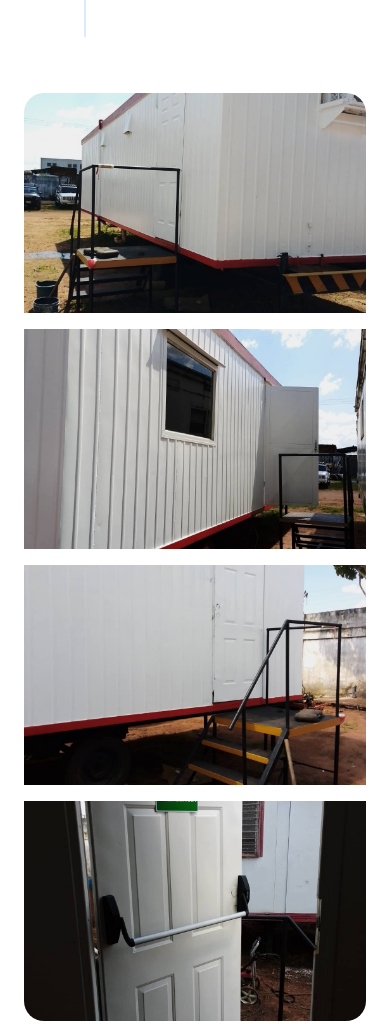
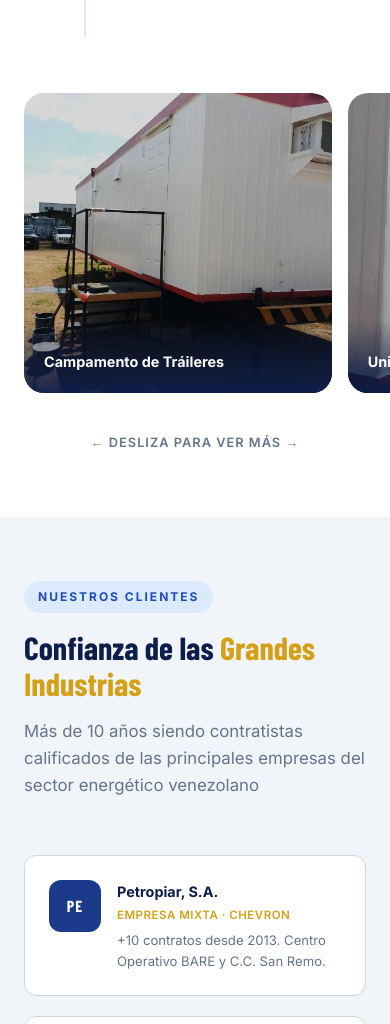
Before and after one commit to pereirago/sglapaz-web, a plain HTML site: page index.html in a window 390 px wide. Shown: the part 7017-8041 px from the top of the page. Drawn offline with nearby package versions, Linux system fonts and the light colour scheme; a web font is replaced by a local one.

Commit message:
Add files via upload

```diff
--- a/css/style.css
+++ b/css/style.css
@@ -644,25 +644,57 @@ ul { list-style: none; }
   line-height: 1.6;
 }
 
-.proyectos-gallery {
+.proyectos-gallery { margin-top: 40px; }
+.gallery-track {
   display: grid;
   grid-template-columns: repeat(4, 1fr);
+  grid-auto-rows: 240px;
   gap: 16px;
+}
+.gallery-item {
+  position: relative;
   border-radius: var(--radius-lg);
   overflow: hidden;
+  margin: 0;
+  cursor: zoom-in;
 }
-.proyectos-gallery img {
+.gallery-item.span-2 { grid-column: span 2; }
+.gallery-item img {
   width: 100%;
-  height: 220px;
+  height: 100%;
   object-fit: cover;
-  cursor: pointer;
-  transition: transform 0.5s ease, filter 0.3s ease;
-  filter: brightness(0.95);
+  transition: transform 0.6s cubic-bezier(0.2, 0.8, 0.2, 1), filter 0.3s ease;
+  filter: brightness(0.85);
 }
-.proyectos-gallery img:hover {
-  transform: scale(1.05);
-  filter: brightness(1.05);
-  z-index: 1;
+.gallery-item:hover img {
+  transform: scale(1.08);
+  filter: brightness(1);
+}
+.gallery-item figcaption {
+  position: absolute;
+  bottom: 0; left: 0; right: 0;
+  padding: 30px 20px 20px;
+  background: linear-gradient(to top, rgba(13,30,74,0.9), transparent);
+  color: var(--white);
+  font-weight: 700;
+  font-size: 0.9rem;
+  transform: translateY(20px);
+  opacity: 0;
+  transition: var(--transition);
+}
+.gallery-item:hover figcaption {
+  transform: translateY(0);
+  opacity: 1;
+}
+.gallery-hint {
+  display: none;
+  text-align: center;
+  color: var(--gray-500);
+  font-size: 0.8rem;
+  margin-top: 16px;
+  font-weight: 600;
+  text-transform: uppercase;
+  letter-spacing: 1px;
 }
 
 /* ════════════════════════════════════
@@ -1064,7 +1096,30 @@ a.dato-valor:hover { color: var(--blue-500); }
   .dif-grid { grid-template-columns: 1fr; }
   .equipos-categorias { grid-template-columns: 1fr 1fr; }
   .contacto-grid { grid-template-columns: 1fr; }
-  .proyectos-gallery { grid-template-columns: repeat(2, 1fr); }
+  /* Galeria Mobile (Swipeable) */
+  .gallery-track {
+    display: flex;
+    overflow-x: auto;
+    scroll-snap-type: x mandatory;
+    gap: 16px;
+    padding-bottom: 24px;
+    margin-right: -24px;
+    padding-right: 24px;
+    -webkit-overflow-scrolling: touch;
+    scrollbar-width: none;
+  }
+  .gallery-track::-webkit-scrollbar { display: none; }
+  .gallery-item {
+    flex: 0 0 85%;
+    height: 300px;
+    scroll-snap-align: center;
+  }
+  .gallery-item figcaption {
+    opacity: 1;
+    transform: none;
+    background: linear-gradient(to top, rgba(13,30,74,0.95), transparent);
+  }
+  .gallery-hint { display: block; }
   .proyectos-timeline { margin-left: 60px; }
   .footer-grid { grid-template-columns: 1fr; }
   .footer-bottom { flex-direction: column; gap: 8px; text-align: center; }
@@ -1089,6 +1144,6 @@ a.dato-valor:hover { color: var(--blue-500); }
 
 @media (max-width: 480px) {
   .equipos-categorias { grid-template-columns: 1fr; }
-  .proyectos-gallery { grid-template-columns: 1fr; }
+  .gallery-item { flex: 0 0 90%; }
   .hero-title { font-size: 2.2rem; }
 }
--- a/index.html
+++ b/index.html
@@ -12,6 +12,7 @@
   <link rel="preconnect" href="https://fonts.googleapis.com" />
   <link rel="preconnect" href="https://fonts.gstatic.com" crossorigin />
   <link href="https://fonts.googleapis.com/css2?family=Inter:wght@300;400;500;600;700;800;900&family=Barlow+Condensed:wght@400;600;700;800&display=swap" rel="stylesheet" />
+  <link rel="icon" type="image/png" href="assets/images/favicon.png" />
   <link rel="stylesheet" href="css/style.css" />
 </head>
 <body>
@@ -303,11 +304,34 @@
           </div>
         </div>
       </div>
-      <div class="proyectos-gallery reveal">
-        <img src="assets/images/proyecto_1.jpg" alt="Tráiler campamento SG La Paz en campo petrolero" loading="lazy" />
-        <img src="assets/images/proyecto_2.jpg" alt="Unidades de alojamiento SG La Paz" loading="lazy" />
-        <img src="assets/images/proyecto_3.jpg" alt="Equipos SG La Paz en operación" loading="lazy" />
-        <img src="assets/images/proyecto_4.jpg" alt="Proyecto SG La Paz industria petrolera" loading="lazy" />
+      <div class="proyectos-gallery modern-gallery reveal">
+        <div class="gallery-track">
+          <figure class="gallery-item">
+            <img src="assets/images/proyecto_1.jpg" alt="Tráiler campamento SG La Paz" loading="lazy" />
+            <figcaption>Campamento de Tráileres</figcaption>
+          </figure>
+          <figure class="gallery-item">
+            <img src="assets/images/proyecto_2.jpg" alt="Unidades de alojamiento SG La Paz" loading="lazy" />
+            <figcaption>Unidades de Alojamiento</figcaption>
+          </figure>
+          <figure class="gallery-item span-2">
+            <img src="assets/images/proyecto_4.jpg" alt="Maquinaria y Transporte" loading="lazy" />
+            <figcaption>Maquinaria Pesada y Logística</figcaption>
+          </figure>
+          <figure class="gallery-item span-2">
+            <img src="assets/images/proyecto_3.jpg" alt="Equipos SG La Paz en operación" loading="lazy" />
+            <figcaption>Operaciones en Sitio</figcaption>
+          </figure>
+          <figure class="gallery-item">
+            <img src="assets/images/proyecto_5.jpg" alt="Infraestructura y Obras" loading="lazy" />
+            <figcaption>Obras Civiles</figcaption>
+          </figure>
+          <figure class="gallery-item">
+            <img src="assets/images/proyecto_6.jpg" alt="Despliegue operativo" loading="lazy" />
+            <figcaption>Despliegue Operativo</figcaption>
+          </figure>
+        </div>
+        <div class="gallery-hint">← Desliza para ver más →</div>
       </div>
     </div>
   </section>
```
Also changed, not shown: assets/images/favicon.png (added), assets/images/proyecto_5.jpg (added), assets/images/proyecto_6.jpg (added).
